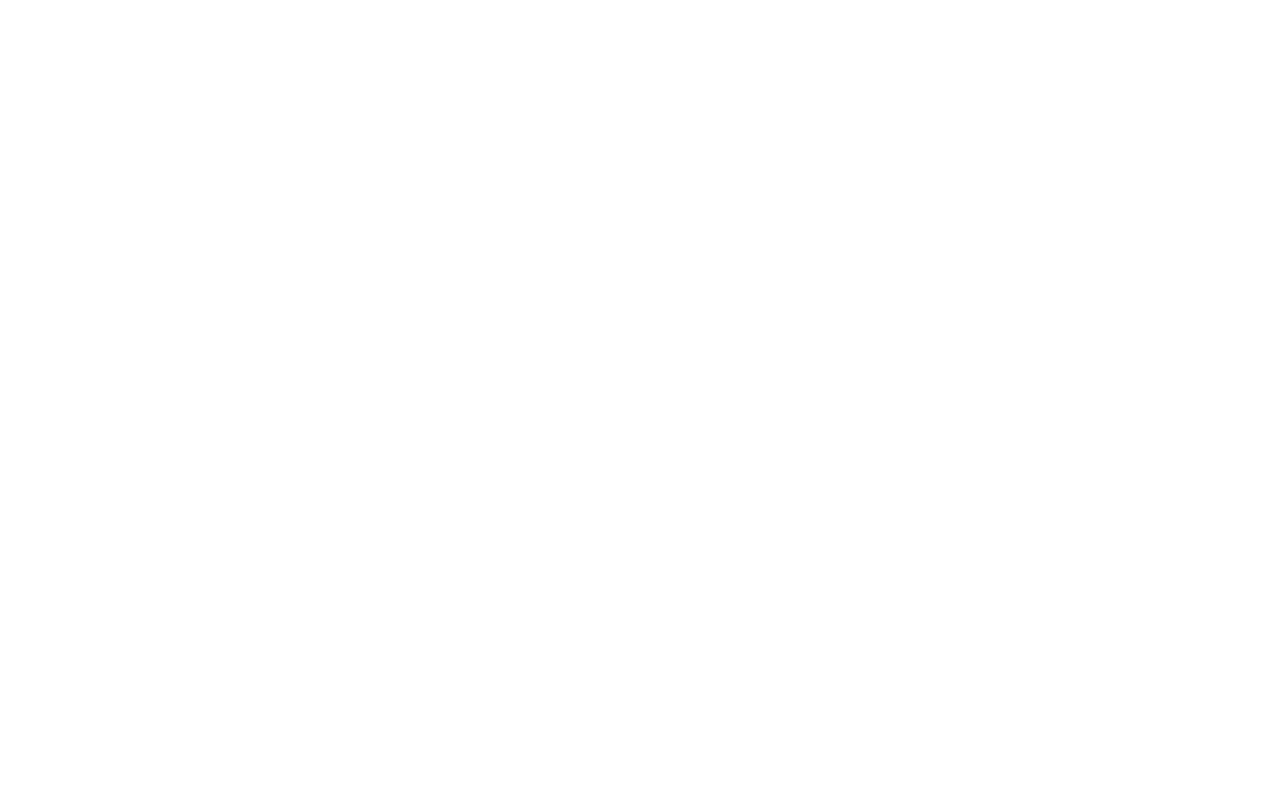
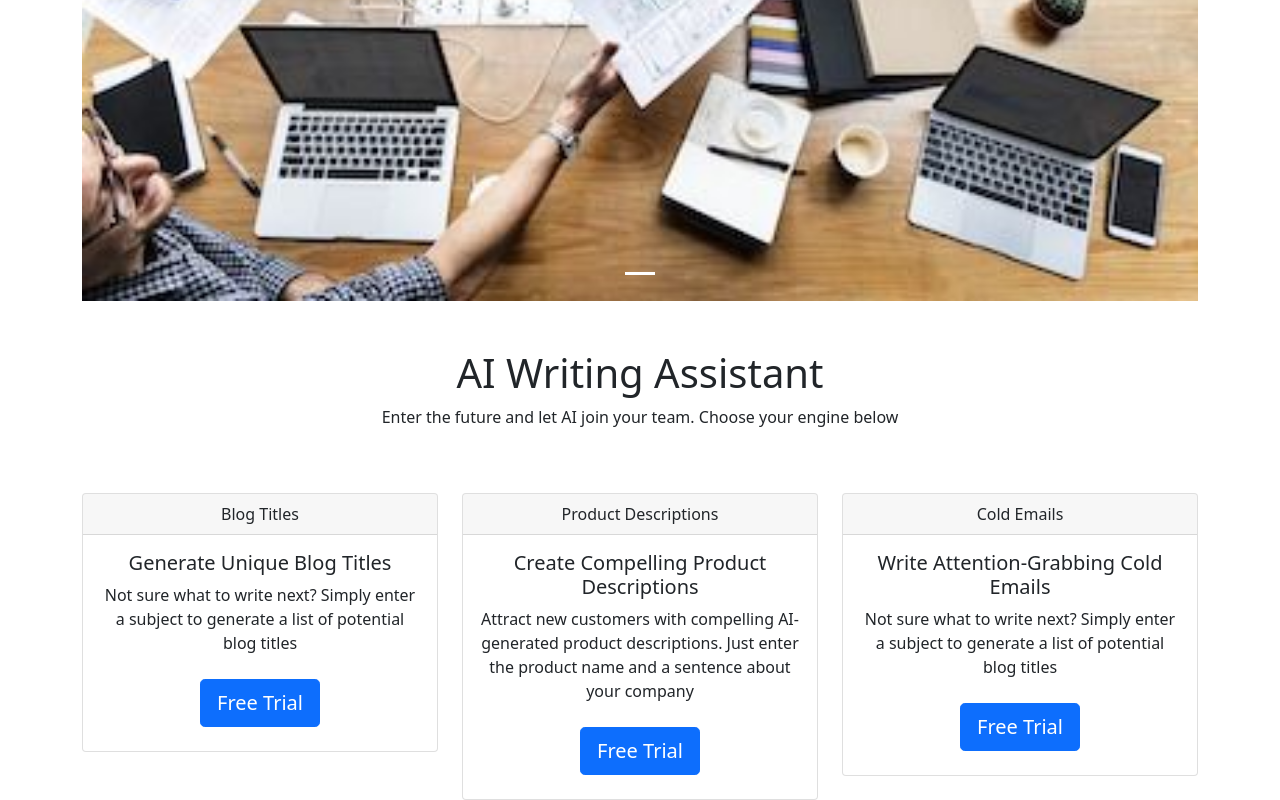
Before and after one commit to yashraj0077/open-ai-writer-amazon, a React (Create React App) app: page / in a window 1280 px wide. Shown: the part 438-1238 px from the top of the page. Before the commit the page ends 800 px from the top, so only its background shows below. Built offline with nearby package versions, Linux system fonts and the light colour scheme.

Commit message:
created new components blogTitles, coldEmails, and productDescriptions. Added commponent cards to homepage.

```diff
--- a/src/App.js
+++ b/src/App.js
@@ -1,11 +1,28 @@
 import './App.css';
+import BlogTitles from './components/BlogTitles';
+import ColdEmail from './components/ColdEmail';
 import Navigation from './components/Navigation';
+import ProductDescription from './components/ProductDescription';
+import Home from './components/Home'
+
+import { BrowserRouter as Router, Routes, Route} from 'react-router-dom'
+
 
 function App() {
   return (
-    <div className="App">
+   <Router>
+      <div className="App">
       <Navigation />
+
+      <Routes>
+     <Route path='/' exact element={ <Home/>} />
+     <Route path='/blog-titles' element={ <BlogTitles/>} />
+     <Route path='/product-descriptions' element={ <ProductDescription/>} />
+     <Route path='/cold-emails' element={ <ColdEmail/>} />
+
+      </Routes>
     </div>
+   </Router>
   );
 }
 
--- a/src/components/BlogTitles.js
+++ b/src/components/BlogTitles.js
@@ -0,0 +1,14 @@
+import React from "react";
+import { Component } from  'react';
+
+class BlogTitles extends Component {
+    render () {
+        return (
+            <div>
+                <h1>Find Your AI Writing Assistant Today!</h1>
+            </div>
+        )
+    }
+}
+
+export default BlogTitles
--- a/src/components/ColdEmail.js
+++ b/src/components/ColdEmail.js
@@ -0,0 +1,14 @@
+import React from "react";
+import { Component } from  'react';
+
+class ColdEmail extends Component {
+    render () {
+        return (
+            <div>
+                <h1>Find Your AI Writing Assistant Today!</h1>
+            </div>
+        )
+    }
+}
+
+export default ColdEmail
--- /dev/null
+++ b/src/components/Display.js
@@ -0,0 +1,29 @@
+import React from 'react';
+import { Component } from 'react';
+import 'bootstrap/dist/css/bootstrap.css';
+import {Card, Button, Nav} from 'react-bootstrap';
+
+class Display extends Component {
+    render() {
+        const {header, title, text, theLink} = this.props
+
+        return (
+            <div>
+                <Card>
+                    <Card.Header>{header}</Card.Header>
+                    <Card.Body>
+                        <Card.Title>{title}</Card.Title>
+                        <Card.Text>
+                            {text}
+                        </Card.Text>
+                        <Nav.Link href={theLink}>
+                            <Button variant='primary' size='lg'>Free Trial</Button>
+                        </Nav.Link>
+                    </Card.Body>
+                </Card>
+            </div>
+        )
+    }
+}
+
+export default Display
--- a/src/components/Home.js
+++ b/src/components/Home.js
@@ -0,0 +1,55 @@
+import React from "react";
+import { Component } from  'react';
+import Display from './Display';
+import {Container, Row, Col, Carousel} from 'react-bootstrap';
+import mainImage from '../main-image.jpg'
+
+
+class Home extends Component {
+    render () {
+        return (
+            <div>
+                <br/>
+                <Container>
+                    <Carousel>
+                        <Carousel.Item>
+                            <img className="d-block w-100" src={mainImage} alt='Muliple people typing on keyboards'  />
+                        </Carousel.Item>
+                    </Carousel>
+                    <br />
+                    <br />
+                    <h1>AI Writing Assistant</h1>
+                    <p>Enter the future and let AI join your team. Choose your engine below </p>
+                    <br />
+                    <br />
+                    <Row>
+                        <Col>
+                        <Display
+                        header='Blog Titles'
+                        title='Generate Unique Blog Titles'
+                        text='Not sure what to write next? Simply enter a subject to generate a list of potential blog titles'
+                        theLink='/blog-titles' />
+                        </Col>
+                        <Col>
+                        <Display
+                        header='Product Descriptions'
+                        title='Create Compelling Product Descriptions'
+                        text='Attract new customers with compelling AI-generated product descriptions. Just enter the product name and a sentence about your company'
+                        theLink='/product-descriptions' />
+                        </Col>
+                        <Col>
+                        <Display
+                        header='Cold Emails'
+                        title='Write Attention-Grabbing Cold Emails'
+                        text='Not sure what to write next? Simply enter a subject to generate a list of potential blog titles'
+                        theLink='/cold-emails' />
+                        </Col>
+
+                    </Row>
+                </Container>
+            </div>
+        )
+    }
+}
+
+export default Home
--- a/src/components/ProductDescription.js
+++ b/src/components/ProductDescription.js
@@ -0,0 +1,14 @@
+import React from "react";
+import { Component } from  'react';
+
+class ProductDescription extends Component {
+    render () {
+        return (
+            <div>
+                <h1>Find Your AI Writing Assistant Today!</h1>
+            </div>
+        )
+    }
+}
+
+export default ProductDescription
--- a/src/index.js
+++ b/src/index.js
@@ -2,7 +2,6 @@
 import ReactDOM from 'react-dom/client';
 import './index.css';
 import App from './App';
-import reportWebVitals from './reportWebVitals';
 
 const root = ReactDOM.createRoot(document.getElementById('root'));
 root.render(
@@ -10,8 +9,3 @@
     <App />
   </React.StrictMode>
 );
-
-// If you want to start measuring performance in your app, pass a function
-// to log results (for example: reportWebVitals(console.log))
-// or send to an analytics endpoint. Learn more: https://bit.ly/CRA-vitals
-reportWebVitals();
--- a/src/reportWebVitals.js
+++ /dev/null
@@ -1,13 +0,0 @@
-const reportWebVitals = onPerfEntry => {
-  if (onPerfEntry && onPerfEntry instanceof Function) {
-    import('web-vitals').then(({ getCLS, getFID, getFCP, getLCP, getTTFB }) => {
-      getCLS(onPerfEntry);
-      getFID(onPerfEntry);
-      getFCP(onPerfEntry);
-      getLCP(onPerfEntry);
-      getTTFB(onPerfEntry);
-    });
-  }
-};
-
-export default reportWebVitals;
```
Also changed, not shown: src/setupTests.js (deleted, +0 -5 lines), src/main-image.jpg (added).
